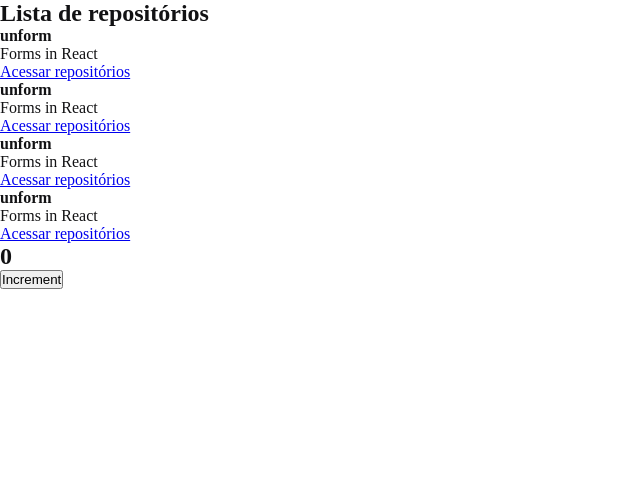
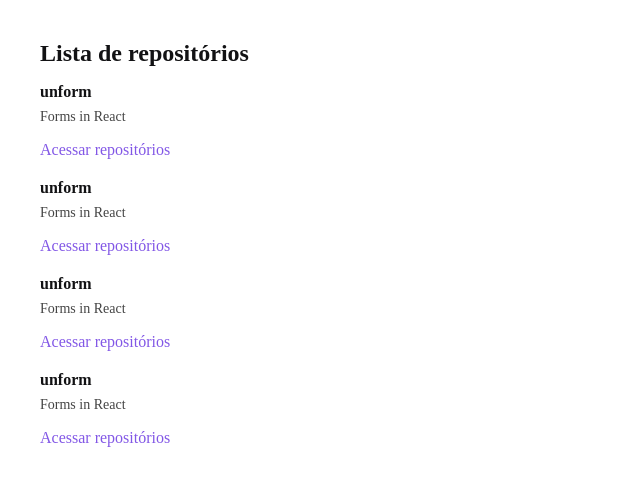
Before and after one commit to brenoq/github-explorer, a React app: page / in a window 1280 px wide. Shown: the top 486 px of the page, without its empty margins (0-640 px from the left). Built offline with nearby package versions, Linux system fonts and the light colour scheme.

Commit message:
Add style to repository component

```diff
--- a/src/App.jsx
+++ b/src/App.jsx
@@ -1,12 +1,8 @@
-import { Counter } from './components/Counter';
 import { RepositoryList } from './components/RepositoryList';
 import './styles/global.scss';
 
 export function App() {
   return (
-    <>
       <RepositoryList />
-      <Counter />
-    </>
   );
 }
--- a/src/components/Counter.jsx
+++ /dev/null
@@ -1,18 +0,0 @@
-import { useState } from 'react';
-
-export function Counter() {
-  const [counter, setCounter] = useState(0);
-
-  function increment() {
-    setCounter(counter + 1);
-  }
-
-  return (
-    <div>
-      <h2>{counter}</h2>
-      <button type="button" onClick={increment}>
-        Increment
-      </button>
-    </div>
-  );
-}
--- a/src/components/RepositoryList.jsx
+++ b/src/components/RepositoryList.jsx
@@ -1,4 +1,6 @@
 import { RepositoryItem } from "./RepositoryItem"
+
+import '../styles/repositories.scss'
 
 const repository = {
   name: 'unform',
--- /dev/null
+++ b/src/styles/repositories.scss
@@ -0,0 +1,30 @@
+section.repository-list {
+  margin: 40px;
+
+  h1 {
+    margin-bottom: 16px;
+  }
+
+  ul {
+    list-style: none;
+
+    li {
+      & + li {
+        margin-top: 20px;
+      }
+
+      p {
+        font-size: 14px;
+        color: #444;
+        margin-top: 8px;
+      }
+
+      a {
+        display: inline-block;
+        margin-top: 16px;
+        text-decoration: none;
+        color: #8257e6;
+      }
+    }
+  }
+}
```
